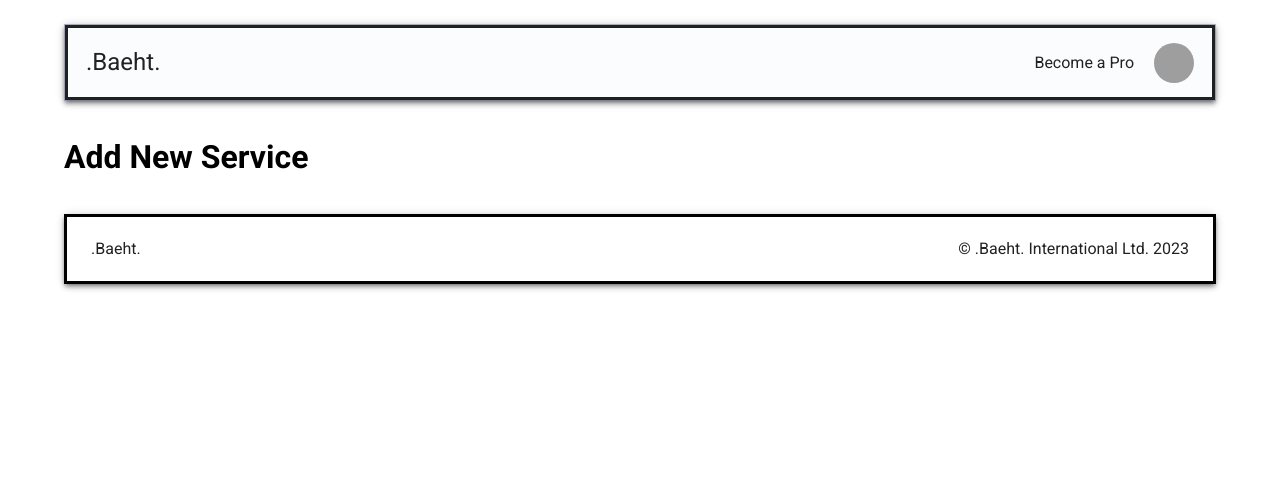
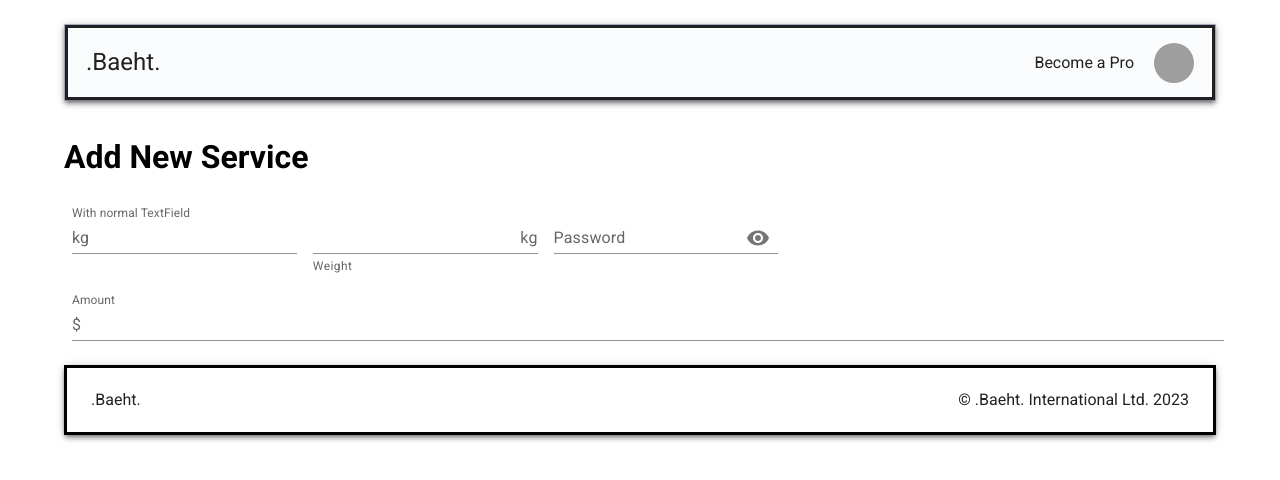
Before and after one commit to Sama-E/Baeht, a React (Vite) app in the folder client/: page /addService in a window 1280 px wide. Shown: the top 480 px of the page. Built offline with nearby package versions, Linux system fonts and the light colour scheme; grey boxes are pictures that could not be loaded.

Commit message:
update addServices

```diff
--- a/client/src/pages/Pro/AddHServices.jsx
+++ b/client/src/pages/Pro/AddHServices.jsx
@@ -1,7 +1,27 @@
-import { Box } from '@mui/material'
-
+import * as React from 'react';
+import Box from '@mui/material/Box';
+import IconButton from '@mui/material/IconButton';
+import Input from '@mui/material/Input';
+import FilledInput from '@mui/material/FilledInput';
+import OutlinedInput from '@mui/material/OutlinedInput';
+import InputLabel from '@mui/material/InputLabel';
+import InputAdornment from '@mui/material/InputAdornment';
+import FormHelperText from '@mui/material/FormHelperText';
+import FormControl from '@mui/material/FormControl';
+import TextField from '@mui/material/TextField';
+import Visibility from '@mui/icons-material/Visibility';
+import VisibilityOff from '@mui/icons-material/VisibilityOff';
 
 const AddHServices = () => {
+
+  const [showPassword, setShowPassword] = React.useState(false);
+
+  const handleClickShowPassword = () => setShowPassword((show) => !show);
+
+  const handleMouseDownPassword = (event) => {
+    event.preventDefault();
+  };
+
   return (
     <div>
       <Box sx={{
@@ -13,6 +33,52 @@ const AddHServices = () => {
       </Box>
       <Box>
 
+        <TextField
+          label="With normal TextField"
+          id="standard-start-adornment"
+          sx={{ m: 1, width: '25ch' }}
+          InputProps={{
+            startAdornment: <InputAdornment position="start">kg</InputAdornment>,
+          }}
+          variant="standard"
+        />
+        <FormControl variant="standard" sx={{ m: 1, mt: 3, width: '25ch' }}>
+          <Input
+            id="standard-adornment-weight"
+            endAdornment={<InputAdornment position="end">kg</InputAdornment>}
+            aria-describedby="standard-weight-helper-text"
+            inputProps={{
+              'aria-label': 'weight',
+            }}
+          />
+          <FormHelperText id="standard-weight-helper-text">Weight</FormHelperText>
+        </FormControl>
+        <FormControl sx={{ m: 1, width: '25ch' }} variant="standard">
+          <InputLabel htmlFor="standard-adornment-password">Password</InputLabel>
+          <Input
+            id="standard-adornment-password"
+            type={showPassword ? 'text' : 'password'}
+            endAdornment={
+              <InputAdornment position="end">
+                <IconButton
+                  aria-label="toggle password visibility"
+                  onClick={handleClickShowPassword}
+                  onMouseDown={handleMouseDownPassword}
+                >
+                  {showPassword ? <VisibilityOff /> : <Visibility />}
+                </IconButton>
+              </InputAdornment>
+            }
+          />
+        </FormControl>
+        <FormControl fullWidth sx={{ m: 1 }} variant="standard">
+          <InputLabel htmlFor="standard-adornment-amount">Amount</InputLabel>
+          <Input
+            id="standard-adornment-amount"
+            startAdornment={<InputAdornment position="start">$</InputAdornment>}
+          />
+        </FormControl>
+
       </Box>
     </div>
   )
```
